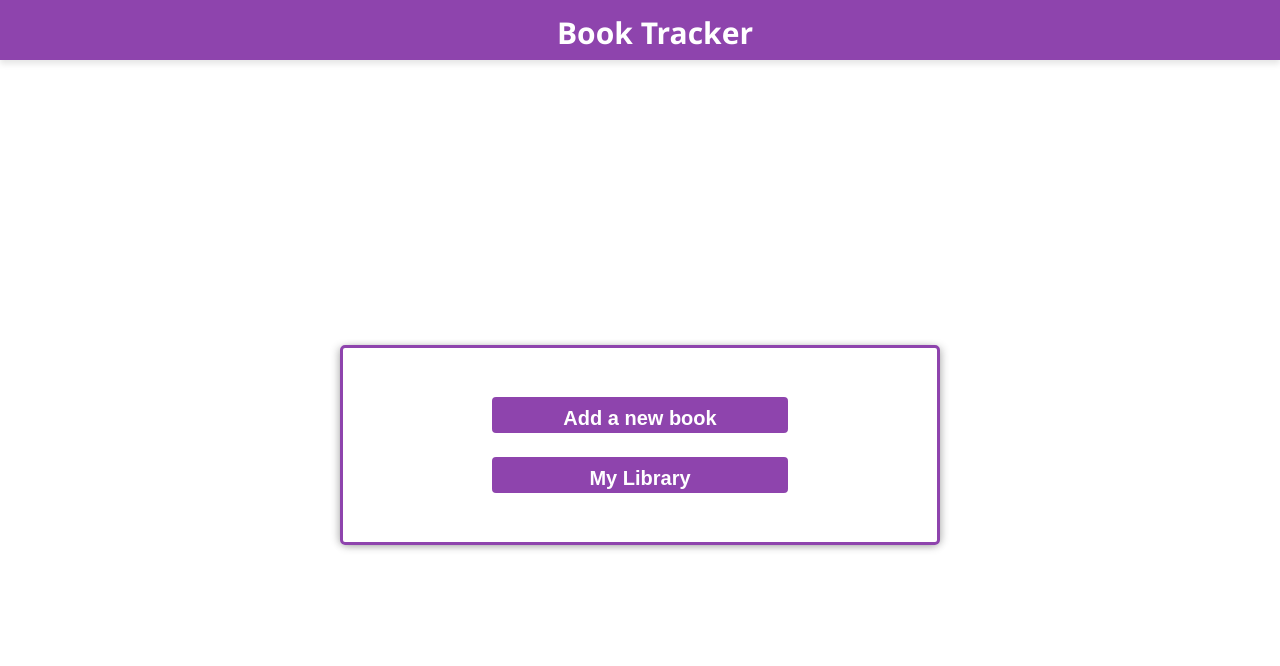
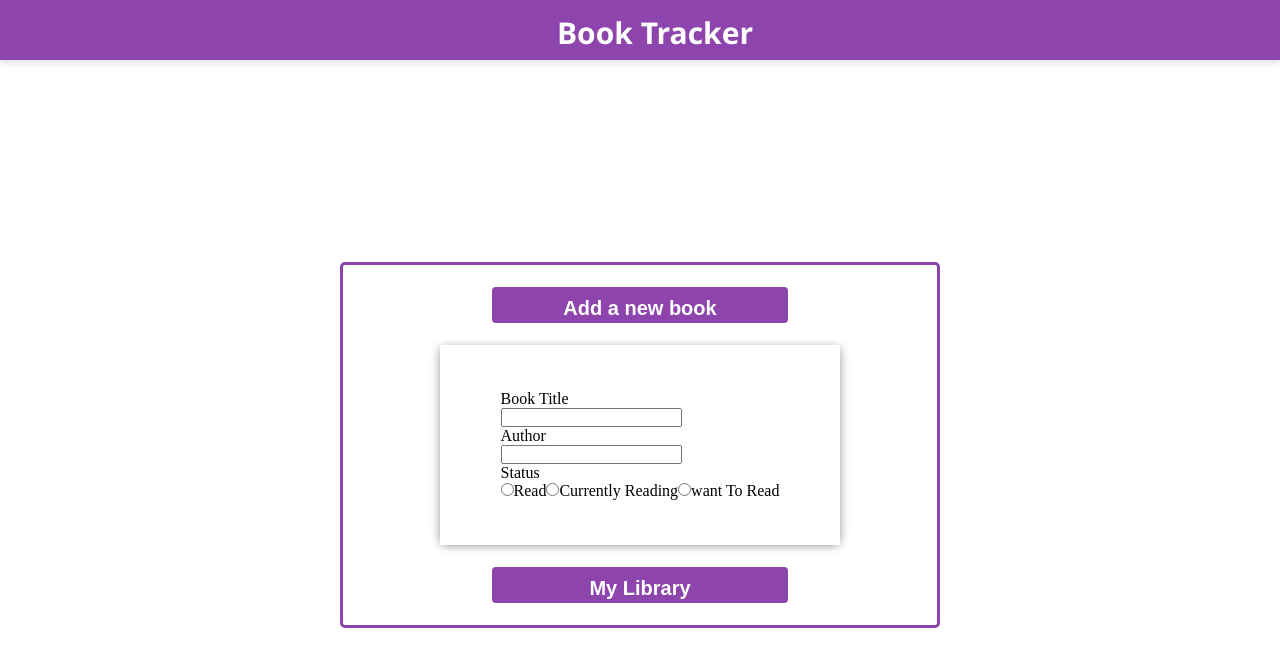
Before and after one commit to MuneebMoosa/Book-Tracker, a React (Vite) app: page / in a window 1280 px wide. Shown: the top 666 px of the page. Built offline with nearby package versions, Linux system fonts and the light colour scheme.

Commit message:
strucure of add a new book added

```diff
--- a/src/HomePage/Home.css
+++ b/src/HomePage/Home.css
@@ -35,10 +35,7 @@
   align-items: center;
   border: 3px solid var(--primary-color);
   border-radius: 5px;
-    box-shadow:
-    4px 0 9px -2px rgba(0, 0, 0, 0.2),
-    -4px 0 9px -2px rgba(0, 0, 0, 0.2),
-    0 4px 9px -2px rgba(0, 0, 0, 0.2);
+
 
 }
 .home-btn{
@@ -54,4 +51,24 @@
 }
 .first-btn{
   margin-bottom: 20px;
+  margin-top: 20px;
 }
+.second-btn{
+  margin-bottom: 20px;
+  margin-top: 20px;
+}
+.add-container{
+  display: flex;
+  justify-content: center;
+  align-items: center;
+  width: 400px;
+  height: 200px;
+  border-radius: px;
+   box-shadow:
+    4px 0 9px -2px rgba(0, 0, 0, 0.2),
+    -4px 0 9px -2px rgba(0, 0, 0, 0.2),
+    0 4px 9px -2px rgba(0, 0, 0, 0.2);
+}
+.add-container label{
+  padding: 20px 0;
+}
--- a/src/HomePage/Home.jsx
+++ b/src/HomePage/Home.jsx
@@ -10,6 +10,35 @@ const Home = () => {
           <button className="home-btn first-btn">
             Add a new book
           </button>
+
+          <div className="add-container">
+              <form action="">
+                  <label htmlFor='title'>Book Title</label>
+                  <br />
+                  <input id='title' type="text" />
+
+                  <br />
+
+                  <label  htmlFor='author'>Author</label>
+                  <br />
+                  <input  id='author' type="text" />
+
+                  <br />
+
+                  <label >Status</label>
+                  <br />
+                  <input type="radio" name="status" id="option1" />
+                  <label htmlFor="option1">Read</label>
+
+                  <input type="radio" name="status" id="option2" />
+                  <label htmlFor="option2">Currently Reading</label>
+
+                  <input type="radio" name="status" id="option3" />
+                  <label htmlFor="option3">want To Read</label>
+
+              </form>
+          </div>
+
           <button  className="home-btn second-btn">
                 My Library
           </button>
```
